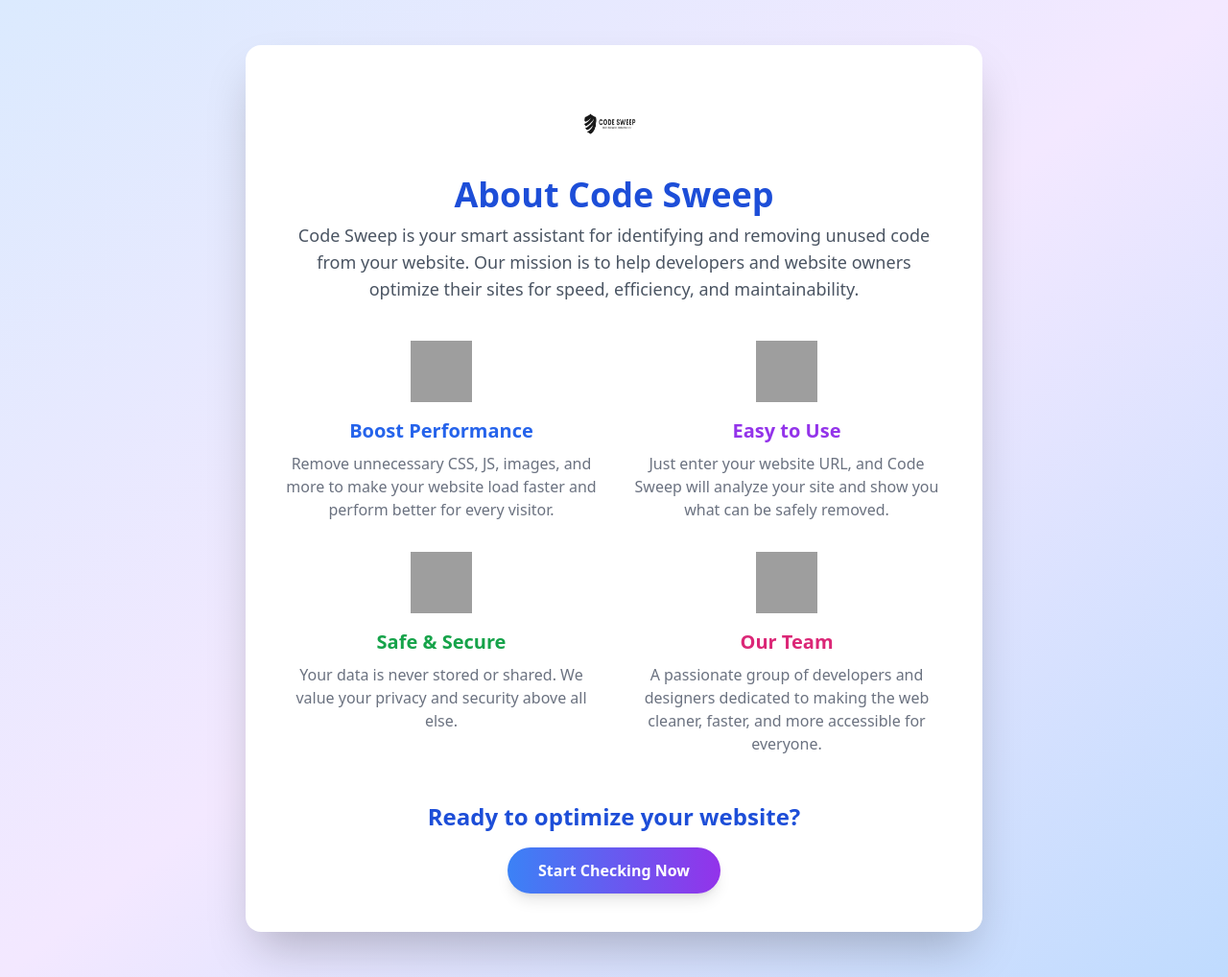
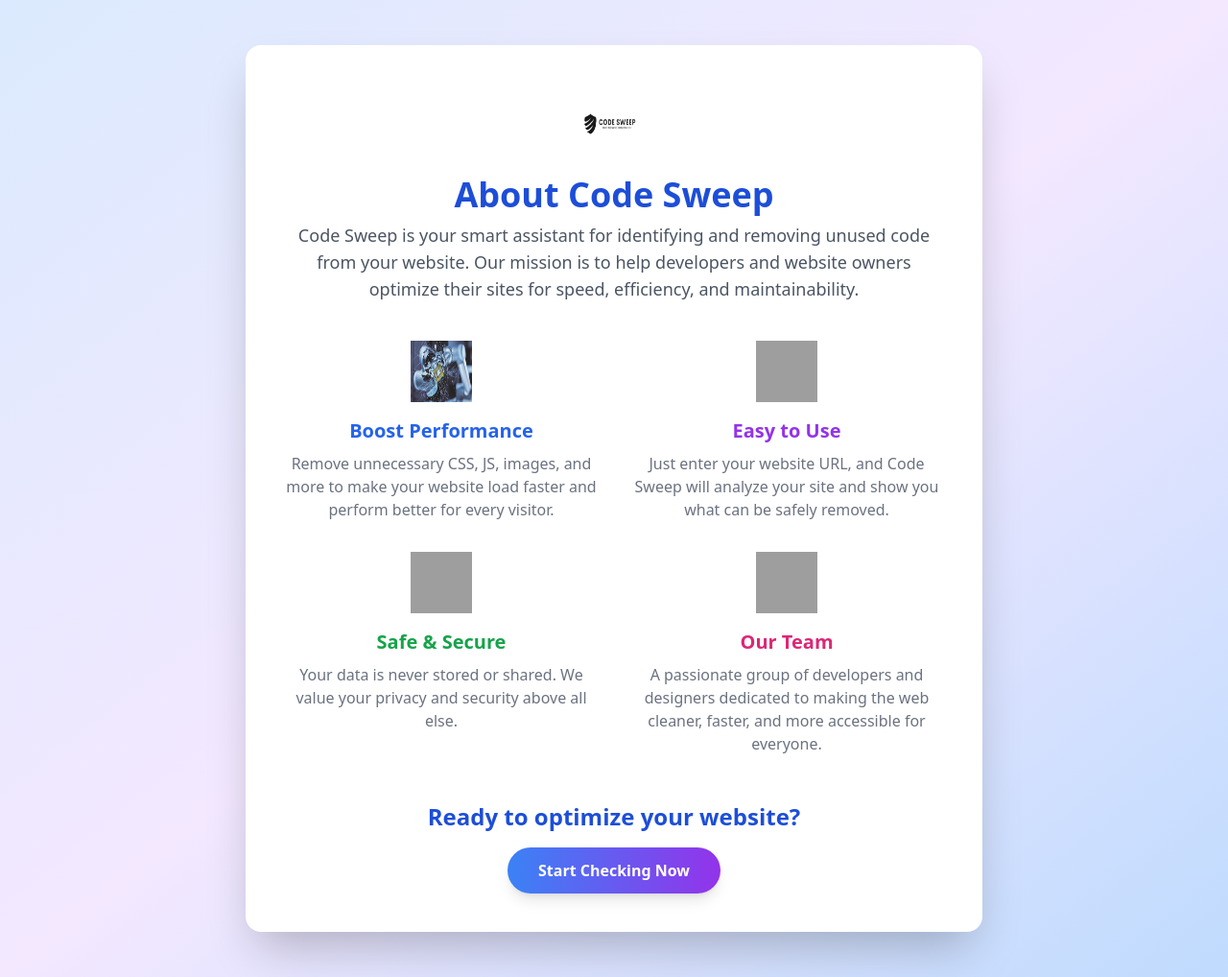
Before and after one commit to Deepraj9119/Code-Sweep-Project, a Django app: page /aboutus/ in a window 1280 px wide. Shown: the part 65-1083 px from the top of the page at 96% size. Run offline with Django 5.2, Linux system fonts and the light colour scheme; some libraries are stand-ins or nearby versions; grey boxes are pictures that could not be loaded.

Commit message:
changes done

```diff
--- a/templates/about us.html
+++ b/templates/about us.html
@@ -13,7 +13,7 @@
         </div>
         <div class="grid grid-cols-1 md:grid-cols-2 gap-8 mt-10">
             <div class="flex flex-col items-center text-center">
-                <img src="https://img.icons8.com/color/96/000000/performance-mac.png" alt="Performance" class="w-16 h-16 mb-4">
+                <img src="/static/images/best performance.avif" alt="Performance" class="w-16 h-16 mb-4">
                 <h2 class="text-xl font-bold text-blue-600 mb-2">Boost Performance</h2>
                 <p class="text-gray-500">Remove unnecessary CSS, JS, images, and more to make your website load faster and perform better for every visitor.</p>
             </div>
```
Also changed, not shown: static/images/best performance.avif (added).
